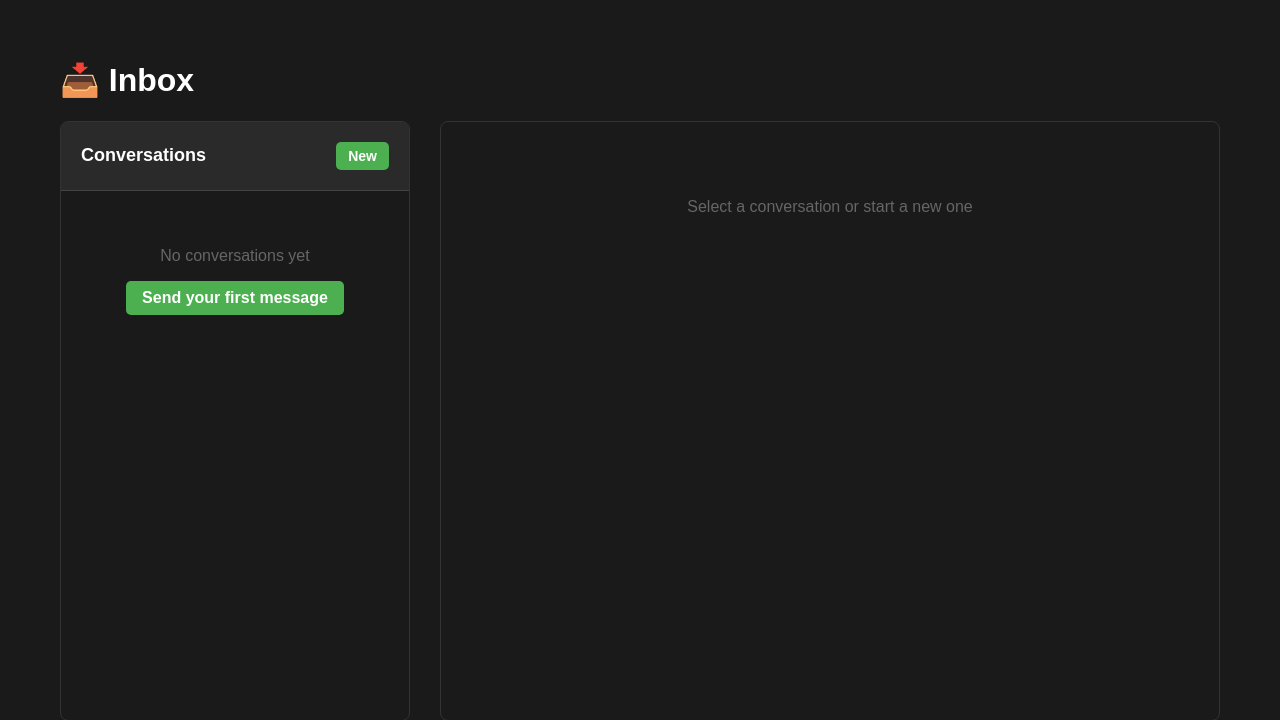
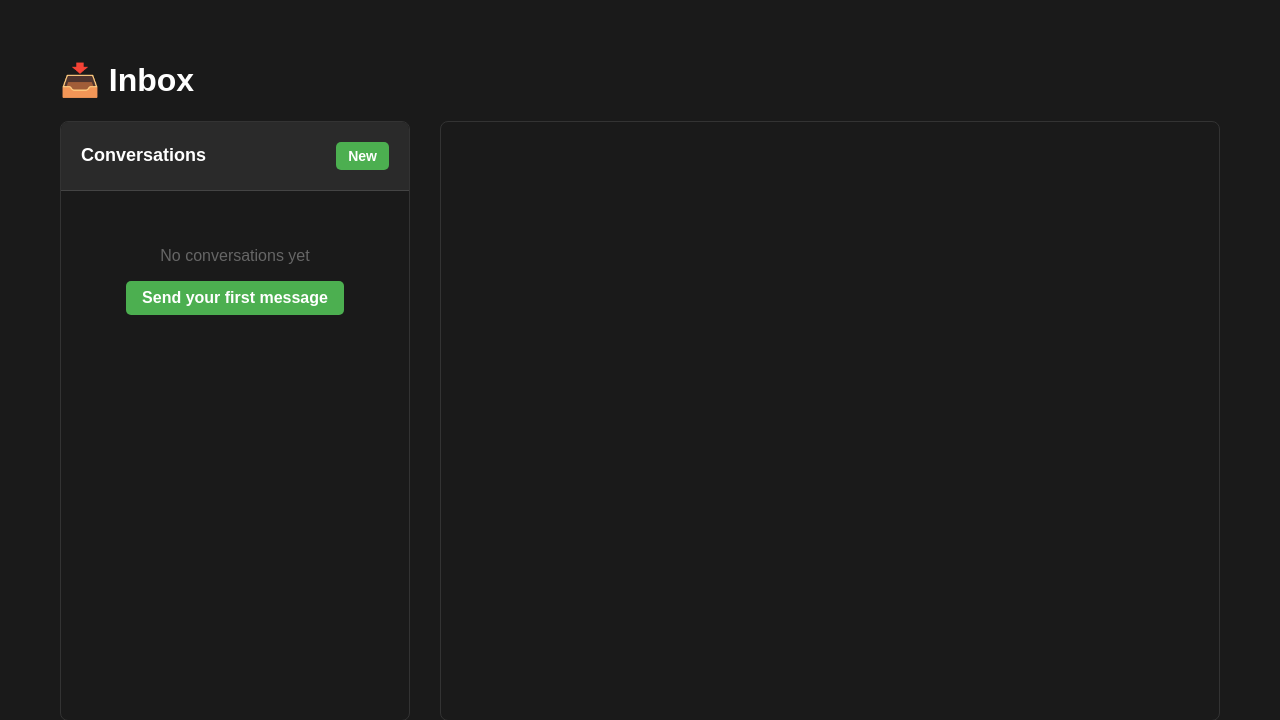
Before and after one commit to aragoh31-coder/marketplace, a Django app: template messaging/templates/messaging/inbox.html in a window 1280 px wide. Shown: the part 138-858 px from the top of the page. Run offline with Django 5.2, Linux system fonts and the light colour scheme; the template is opened without the code that fills it, so the values that code supplies are empty.

Commit message:
Clean up: Remove duplicate template changes from app-specific messaging template
- Ensures consistency between main template and app-specific template
- Both templates now have the unwanted empty state box removed

```diff
--- a/messaging/templates/messaging/inbox.html
+++ b/messaging/templates/messaging/inbox.html
@@ -80,10 +80,6 @@
                     <button type="submit" class="btn btn-primary">Send</button>
                 </div>
             </form>
-            {% else %}
-            <div class="empty-state">
-                <p>Select a conversation or start a new one</p>
-            </div>
             {% endif %}
         </div>
     </div>
```
